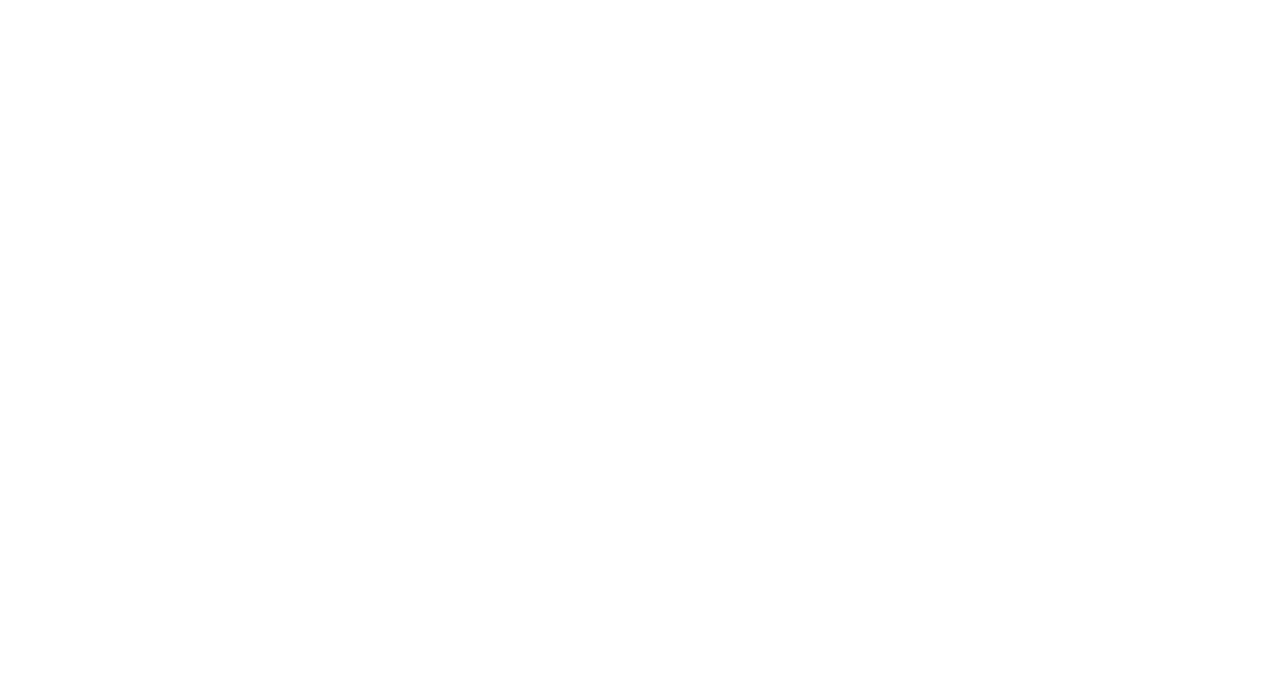
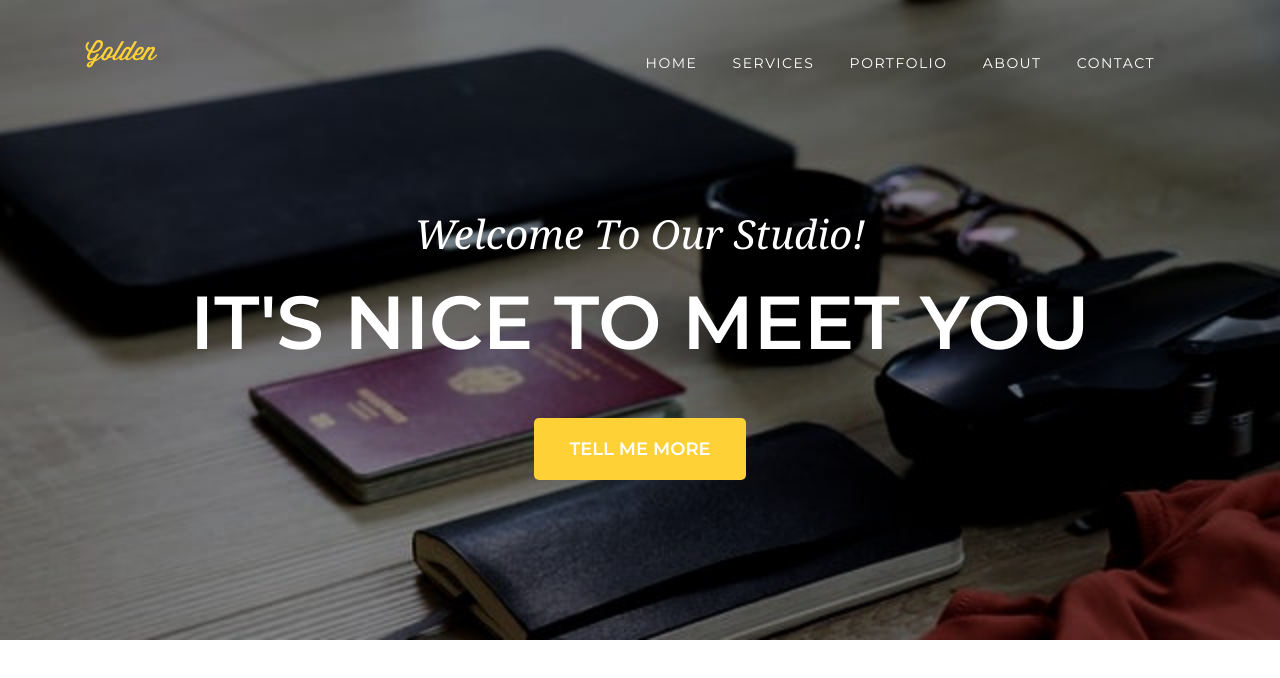
Before and after one commit to deidrah/Golden, a website: page index.html in a window 1280 px wide. Drawn offline with nearby package versions, Linux system fonts and the light colour scheme; files that its build step writes are made by us from their sources.

Commit message:
adding header

```diff
--- a/index.html
+++ b/index.html
@@ -5,13 +5,33 @@
   <meta http-equiv="X-UA-Compatible" content="IE=edge">
   <meta name="viewport" content="width=device-width, initial-scale=1.0">
   <title>Golden</title>
-  <link rel="stylesheet" href="ccs/style.css">
+  <link rel="stylesheet" href="css/style.css">
   <link rel="stylesheet" href="vendor/bootstrap-grid.css">
   <link rel="stylesheet" href="https://use.fontawesome.com/releases/v5.5.0/css/all.css">
 </head>
 <body>
   <header>
-    <nav></nav>
+    <div class="container">
+      <nav class="row">
+          <div class="col-sm-4">
+            <a class="nav--text">Golden</a>
+          </div>
+          <div class="col-sm-8">
+            <ul class="nav--menu">
+              <li><a href="#">home</a></li>
+              <li><a href="#">services</a></li>
+              <li><a href="#">portfolio</a></li>
+              <li><a href="#">about</a></li>
+              <li><a href="#">contact</a></li>
+            </ul>
+          </div>
+    </nav>
+    <div class="header--text">
+      <h2>Welcome To Our Studio!</h2>
+      <h1>It's nice to meet you</h1>
+      <button>Tell me more</button>
+    </div>
+    </div>
   </header>
   <section class="services"></section>
   <section class="portfolio"></section>
--- a/sass/style.scss
+++ b/sass/style.scss
@@ -1,11 +1,18 @@
 /* Fonts */
 
-@import url('https://fonts.googleapis.com/css2?family=Montserrat:wght@200;300;400;700&family=Noto+Serif:wght@400;700&display=swap');
+@import url('https://fonts.googleapis.com/css2?family=Montserrat:wght@200;300;400;500;600&family=Noto+Serif:ital@0;1&display=swap');
+@font-face {
+  font-family: Wisdom Script;
+  src: url(../fonts/wisdomscriptaj.otf);
+}
 
 /* Variables */
 
 $font-one: 'Montserrat', sans-serif;
 $font-two: 'Noto Serif', serif;
+$font-three: "Wisdom Script";
+$color-one: #fff;
+$color-two: #FED136;
 
 /* Global */
 
@@ -17,4 +24,82 @@ body {
     font-family: $font-two;
     margin: 0;
     padding: 0;
+    color: $color-one;
 }
+
+/* Header */
+
+header {
+  background: url(../images/header.jpg) no-repeat;
+  background-size: cover;
+  height: 80vh;
+  overflow: hidden;
+  div > a {
+    font-family: $font-three;
+    color: $color-two;
+    font-size: 26px;
+  }
+  nav {
+    margin: 40px 0;
+  }
+  ul {
+    margin-right: 40px;
+    list-style-type: none;
+    font-size: 14px;
+    font-weight: 400;
+    letter-spacing: 1.5px;
+    padding: 0;
+    text-align: right;
+    font-family: $font-one;
+    li {
+        display: inline-block;
+        a {
+            text-decoration: none;
+            color: $color-one;
+            transition: all 1s ease;
+            text-transform: uppercase;
+            &:hover {
+                color: $color-two;
+            }
+        }
+      }
+    li + li {
+      margin-left: 30px;
+    }
+  }
+  .header--text {
+    text-align: center;
+    margin-top: 15vh;
+    h1 {
+      font-family: $font-one;
+      font-size: 75px;
+      font-weight: 600;
+      text-transform: uppercase;
+      margin: 15px;
+    }
+    h2 {
+      font-size: 40px;
+      font-style: italic;
+      font-weight: 300;
+      margin: 0;
+    }
+
+    button {
+      display: inline-block;
+      margin: 35px auto 0 auto;
+      padding: 20px 35px;
+      border-radius: 5px;
+      font-size: 18px;
+      border: 0;
+      text-align: center;
+      text-decoration: none;
+      font-family: $font-one;
+      font-weight: 600;
+      cursor: pointer;
+      background-color: $color-two;
+      color: $color-one;
+      transition: 0.25s;
+      text-transform: uppercase;
+    }
+  }
+}
```
Also changed, not shown: css/style.css, fonts/wisdomscriptaj.otf (added), images/header.jpg (added), 3 other files.
